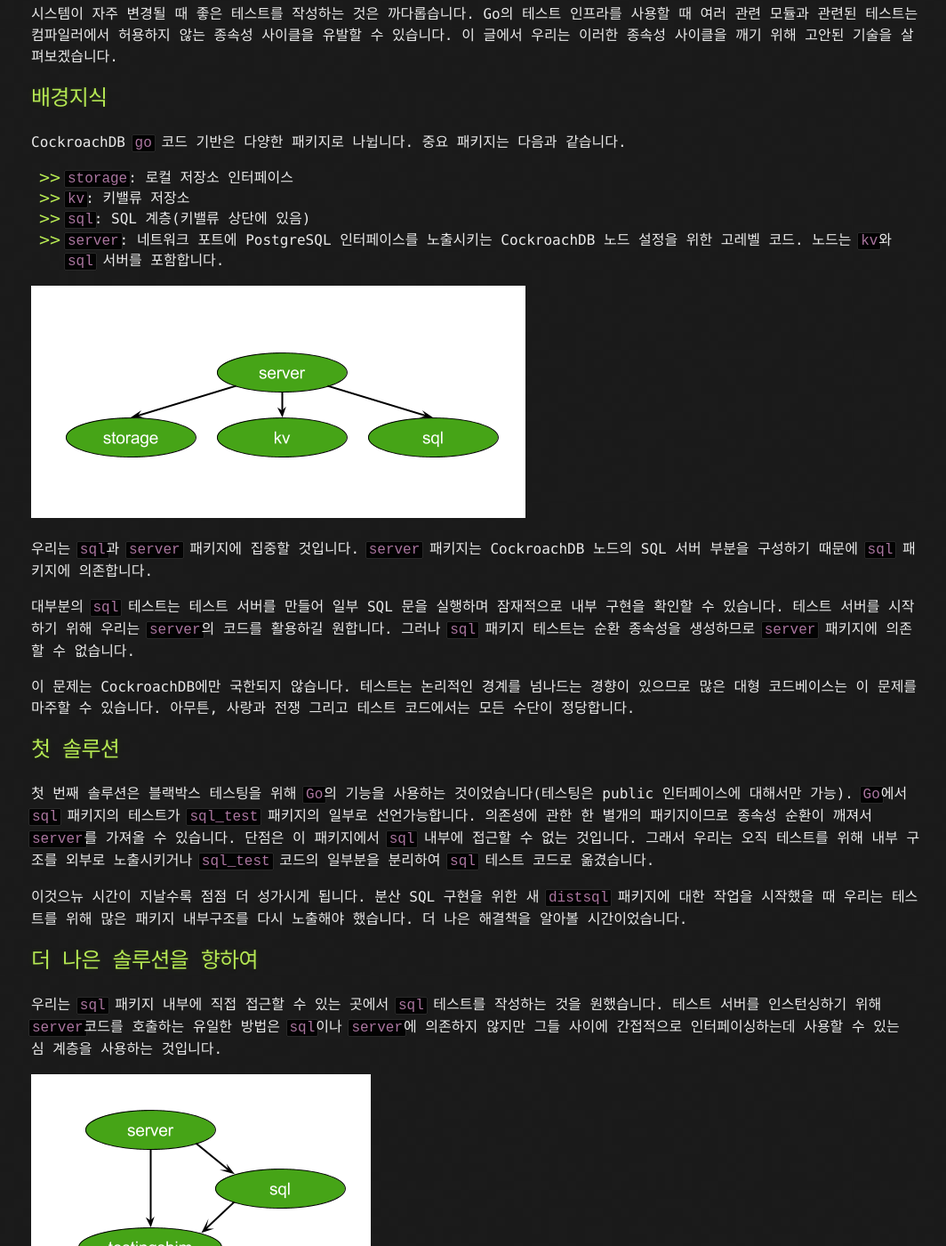
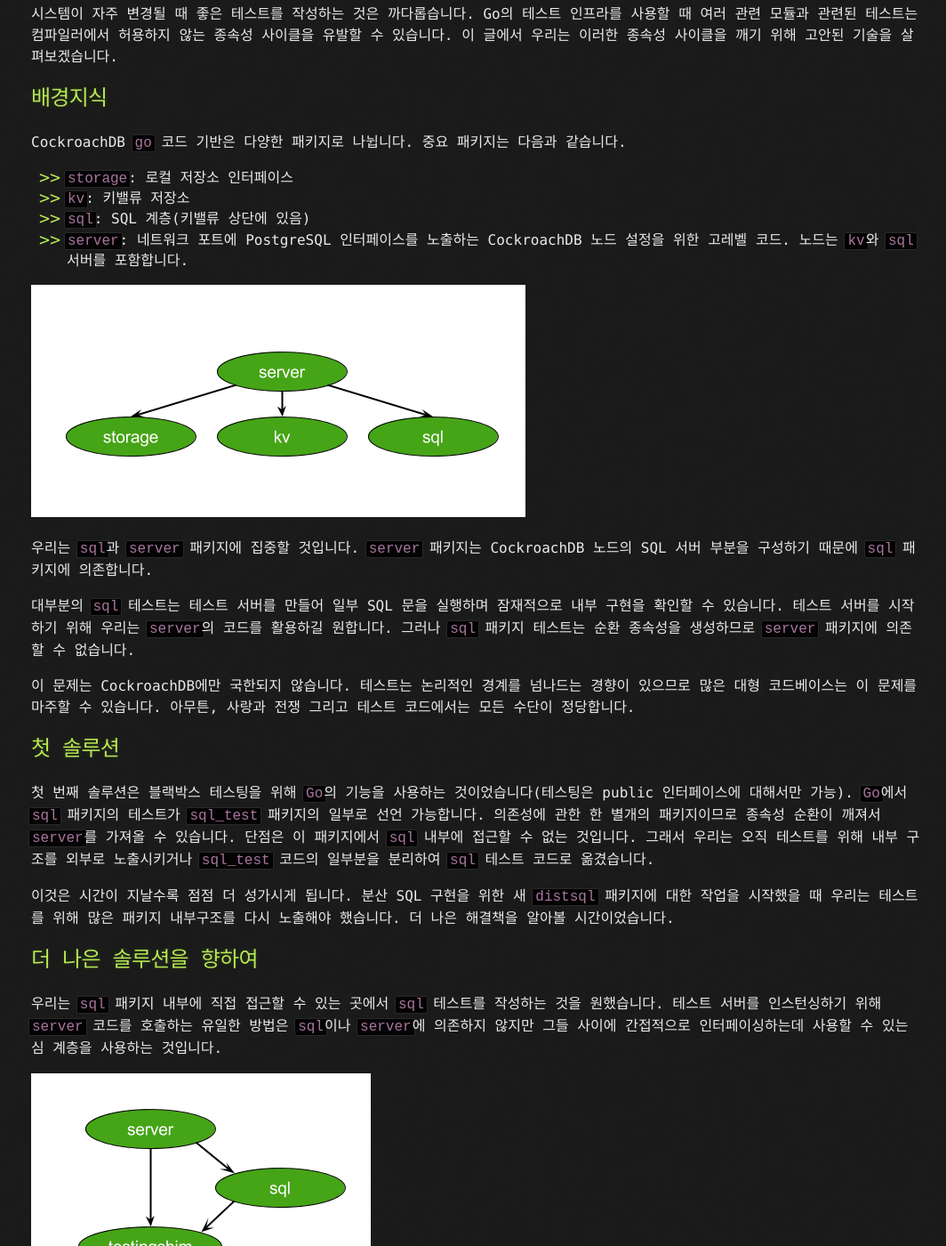
Before and after one commit to hueypark/hueypark.github.io, a Jekyll site: the page built from _posts/2018-12-15-outsmarting-go-dependencies-testing-code.md, in a window 1280 px wide and 1400 px high, scrolled down 500 px. Shown: the whole window at 89% size, without its empty margins (105-1169 px from the left). Built offline with Jekyll 4.4.1, drawn with Linux system fonts in a browser that asks for light colours; comment, search, counter and statistics services are not loaded; some of the changed text lies outside the part shown.

Commit message:
Modifying the translation naturally

````diff
--- a/_posts/2018-12-15-outsmarting-go-dependencies-testing-code.md
+++ b/_posts/2018-12-15-outsmarting-go-dependencies-testing-code.md
@@ -20,7 +20,7 @@
 - `storage`: 로컬 저장소 인터페이스
 - `kv`: 키밸류 저장소
 - `sql`: SQL 계층(키밸류 상단에 있음)
-- `server`: 네트워크 포트에 PostgreSQL 인터페이스를 노출시키는 CockroachDB 노드 설정을 위한 고레벨 코드. 노드는 `kv`와 `sql` 서버를 포함합니다.
+- `server`: 네트워크 포트에 PostgreSQL 인터페이스를 노출하는 CockroachDB 노드 설정을 위한 고레벨 코드. 노드는 `kv`와 `sql` 서버를 포함합니다.
 
 ![](/assets/post/2018-12-15-outsmarting-go-dependencies-testing-code/img1.png)
 
@@ -32,17 +32,17 @@
 
 ## 첫 솔루션
 
-첫 번째 솔루션은 블랙박스 테스팅을 위해 `Go`의 기능을 사용하는 것이었습니다(테스팅은 public 인터페이스에 대해서만 가능). `Go`에서 `sql` 패키지의 테스트가 `sql_test` 패키지의 일부로 선언가능합니다. 의존성에 관한 한 별개의 패키지이므로 종속성 순환이 깨져서 `server`를 가져올 수 있습니다. 단점은 이 패키지에서 `sql` 내부에 접근할 수 없는 것입니다. 그래서 우리는 오직 테스트를 위해 내부 구조를 외부로 노출시키거나 `sql_test` 코드의 일부분을 분리하여 `sql` 테스트 코드로 옮겼습니다.
+첫 번째 솔루션은 블랙박스 테스팅을 위해 `Go`의 기능을 사용하는 것이었습니다(테스팅은 public 인터페이스에 대해서만 가능). `Go`에서 `sql` 패키지의 테스트가 `sql_test` 패키지의 일부로 선언 가능합니다. 의존성에 관한 한 별개의 패키지이므로 종속성 순환이 깨져서 `server`를 가져올 수 있습니다. 단점은 이 패키지에서 `sql` 내부에 접근할 수 없는 것입니다. 그래서 우리는 오직 테스트를 위해 내부 구조를 외부로 노출시키거나 `sql_test` 코드의 일부분을 분리하여 `sql` 테스트 코드로 옮겼습니다.
 
-이것으뉴 시간이 지날수록 점점 더 성가시게 됩니다. 분산 SQL 구현을 위한 새 `distsql` 패키지에 대한 작업을 시작했을 때 우리는 테스트를 위해 많은 패키지 내부구조를 다시 노출해야 했습니다. 더 나은 해결책을 알아볼 시간이었습니다.
+이것은 시간이 지날수록 점점 더 성가시게 됩니다. 분산 SQL 구현을 위한 새 `distsql` 패키지에 대한 작업을 시작했을 때 우리는 테스트를 위해 많은 패키지 내부구조를 다시 노출해야 했습니다. 더 나은 해결책을 알아볼 시간이었습니다.
 
 ## 더 나은 솔루션을 향하여
 
-우리는 `sql` 패키지 내부에 직접 접근할 수 있는 곳에서 `sql` 테스트를 작성하는 것을 원했습니다. 테스트 서버를 인스턴싱하기 위해 `server`코드를 호출하는 유일한 방법은 `sql`이나 `server`에 의존하지 않지만 그들 사이에 간접적으로 인터페이싱하는데 사용할 수 있는 심 계층을 사용하는 것입니다.
+우리는 `sql` 패키지 내부에 직접 접근할 수 있는 곳에서 `sql` 테스트를 작성하는 것을 원했습니다. 테스트 서버를 인스턴싱하기 위해 `server` 코드를 호출하는 유일한 방법은 `sql`이나 `server`에 의존하지 않지만 그들 사이에 간접적으로 인터페이싱하는데 사용할 수 있는 심 계층을 사용하는 것입니다.
 
 ![](/assets/post/2018-12-15-outsmarting-go-dependencies-testing-code/img2.png)
 
-우리는 그 개념을 사용하는 간단한 [개념증명](https://github.com/RaduBerinde/playground/tree/777beb8/test_dep_prototype)을 했습니다. [server](https://github.com/RaduBerinde/playground/tree/777beb8/test_dep_prototype/server)와 [sql](https://github.com/RaduBerinde/playground/tree/777beb8/test_dep_prototype/sql) 패키지는 지금까지 설명한 실제 패키지를 나타냅니다. [testingshim](https://github.com/RaduBerinde/playground/blob/777beb80c7e5933f89ee1fd28216717f93e0a856/test_dep_prototype/server/testingshim/testserver.go)은 `sql` 테스트를 통해 접근하고자 하는 `server`기능을 위한 인터페이스를 정의합니다. 그러나 실제로 `server` 또는 `sql`에 의존하지 않습니다. `sql`에 정의된 타입을 사용하거나 반환해야 하는 메소드는 `interface{}`를 사용하여 간접적으로 표현할 수 있습니다.
+우리는 그 개념을 사용하는 간단한 [개념증명](https://github.com/RaduBerinde/playground/tree/777beb8/test_dep_prototype)을 했습니다. [server](https://github.com/RaduBerinde/playground/tree/777beb8/test_dep_prototype/server)와 [sql](https://github.com/RaduBerinde/playground/tree/777beb8/test_dep_prototype/sql) 패키지는 지금까지 설명한 실제 패키지를 나타냅니다. [testingshim](https://github.com/RaduBerinde/playground/blob/777beb80c7e5933f89ee1fd28216717f93e0a856/test_dep_prototype/server/testingshim/testserver.go)은 `sql` 테스트를 통해 접근하고자 하는 `server` 기능을 위한 인터페이스를 정의합니다. 그러나 실제로 `server` 또는 `sql`에 의존하지 않습니다. `sql`에 정의된 타입을 사용하거나 반환해야 하는 메소드는 `interface{}`를 사용하여 간접적으로 표현할 수 있습니다.
 
 ```go
 package testingshim
@@ -78,13 +78,13 @@
 }
 ```
 
-이 아이디어는 `sever`가 `TestServerFactory`를 구현하고, `server`와 `testingshim` 모두에 접근할 수 있는 것이 `InitTestServerFactory`를 호출하여 `NewTestServer`와 같은 함수를 호출하는`sql` 테스트를 허용합니다. "이 방법"을 우리는 한동안 사용했습니다. 하지만 ...
+이 아이디어는 `sever`가 `TestServerFactory`를 구현하고, `server`와 `testingshim` 모두에 접근할 수 있는 것이 `InitTestServerFactory`를 호출하여 `NewTestServer`와 같은 함수를 호출하는 `sql` 테스트를 허용합니다. "이 방법"을 우리는 한동안 사용했습니다. 하지만 ...
 
 ## 핵
 
 퍼즐의 마지막 조각은 `sql_test` 패키지를 허용하는 블랙박스 테스팅 기능을 중심으로 하지만 더 독착정인 방법입니다. `go test` [문서](https://golang.org/cmd/go/#hdr-Test_packages)는 다음과 같이 설명합니다.
 
-> 접미사 "_test"가 있는 패키지를 선언한 테스트 파일은 별도의 패키지로 컴파일 된 다음 기본 테스트 바이너리와 링크되어 실행됩니다.
+> 접미사 "_test"가 있는 패키지를 선언한 테스트 파일은 별도의 패키지로 컴파일된 다음 기본 테스트 바이너리와 링크되어 실행됩니다.
 
 그러므로 우리가 `server`를 사용하는 `sql_test` 코드를 가진다면, `server`코드가 어딘가 있을 것입니다. `Go`는 단지 `sql`의 일부로 된 테스트에서만 접근을 막습니다. 여기서 "아하!"는 `TestMain()`입니다. `TestMain`은 테스트하기 전에 추가 설정을 수행하는데 사용할 수 있는 선택적 기능입니다. `TestMain`은 `sql` 또는 `sql_test` 패키지 중 하나에 있을 수 있습니다. `sql`에 넣으면 `sql` 테스트를 실행하기 전에 `server`에 접근하는 초기화 코드를 실행할 수 있습니다!
 
@@ -114,6 +114,6 @@
 
 ![](/assets/post/2018-12-15-outsmarting-go-dependencies-testing-code/img3.png)
 
-[본격적인 변화](https://github.com/cockroachdb/cockroach/pull/6473)는 더 복잡하지만, 이 간단한 원칙을 따릅니다. 의존성 없는 `testingshim` 패키지를 만드는 한 번의 노력은 앞으로 테스트를 쉽게 작성하게 하는 가치가 있습니다. 특히 우리는 [다른 패키지](https://github.com/cockroachdb/cockroach/pull/6561/files#diff-dbca7145ea6bc0b0e6eac8de3e536d2f)에서 동일한 프레임워크를 쉽게 사용할 수 있었습니다.
+[본격적인 변화](https://github.com/cockroachdb/cockroach/pull/6473)는 더 복잡하지만, 이 간단한 원칙을 따릅니다. 의존성 없는 `testingshim` 패키지를 만드는 한 번의 노력은 앞으로 테스트를 쉽게 작성하게 하는 가치가 있습니다. 특히 우리는 [다른 패키지](https://github.com/cockroachdb/cockroach/pull/6561/files#diff-dbca7145ea6bc0b0e6eac8de3e536d2f)에서 같은 프레임워크를 쉽게 사용할 수 있었습니다.
 
-`Go` 코더 여러분 - 같은 문제를 해결하고 이 트릭이 유용하다면 댓글을 남겨주십시오!
+`Go` 코더 여러분 - 같은 문제에 마주쳤을 때 이 트릭이 유용하다면 우리에게 알려주십시오!
````
